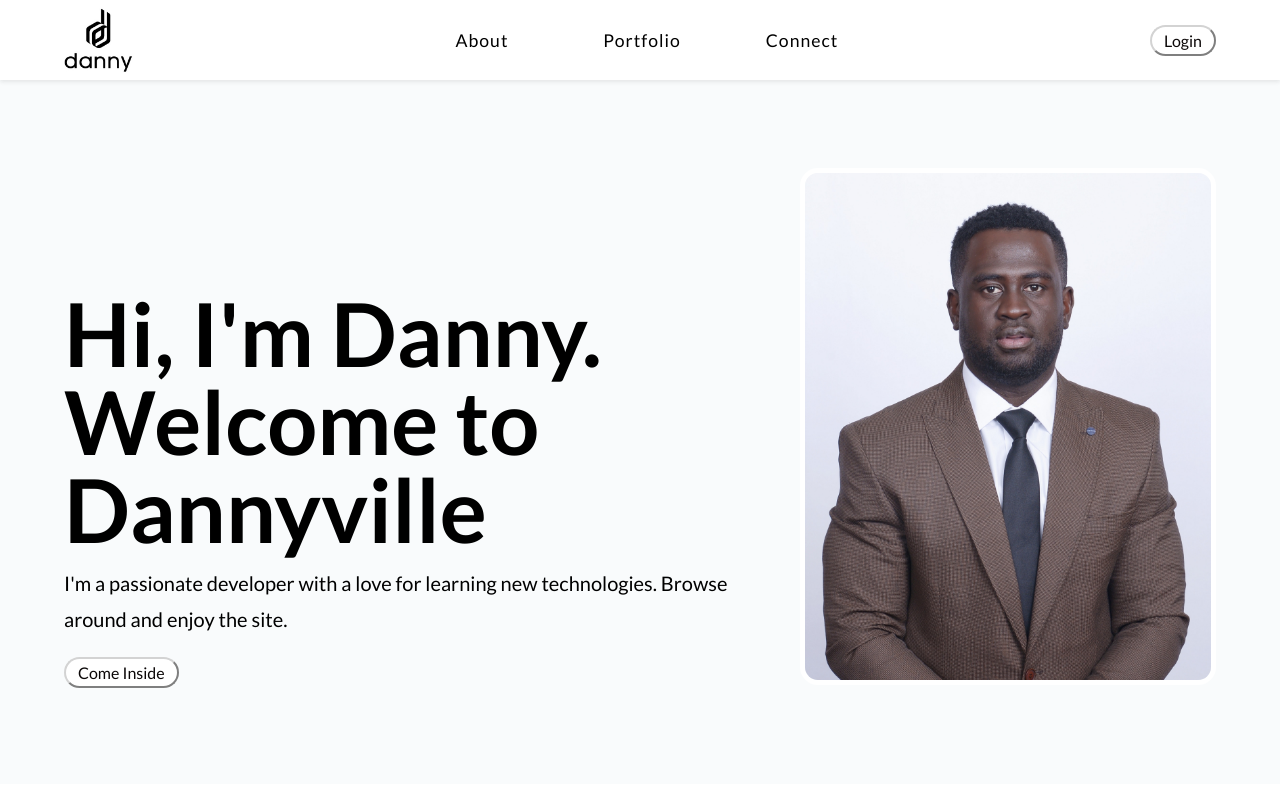
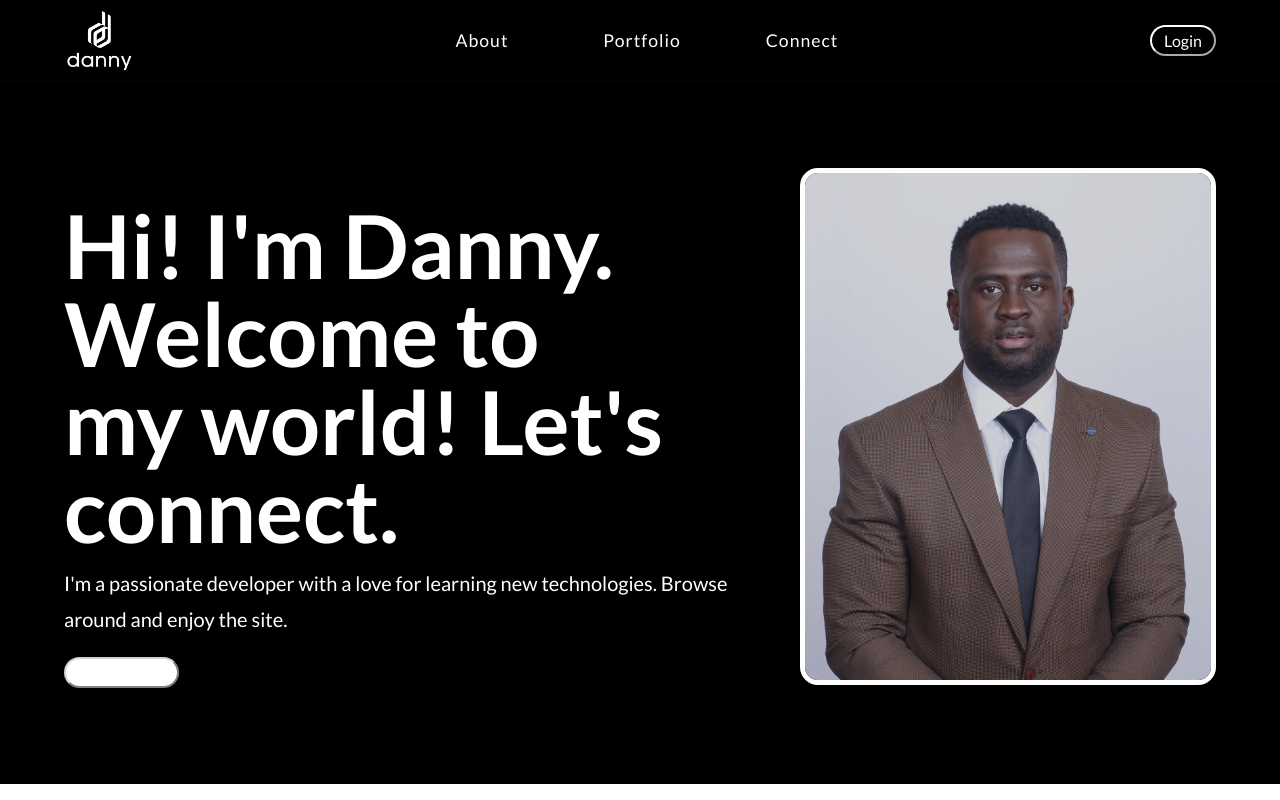
Before and after one commit to Danielamoateng1989/personalwebsite, a React (Create React App) app: page / in a window 1280 px wide. Built offline with nearby package versions, Linux system fonts and the light colour scheme.

Commit message:
Changed hero color to white

```diff
--- a/src/Hero.js
+++ b/src/Hero.js
@@ -9,11 +9,13 @@ const Hero = () => {
       <div className='hero-center'>
         <article className='hero-info'>
           <h1>
-            Hi, I'm Danny.<br />
-            Welcome to Dannyville
+            Hi! I'm Danny.<br />
+            Welcome to <br />
+            my world!
+            Let's connect.
 
           </h1>
-          <p>
+          <p style={{"font-family": 'Lato' }}>
             I'm a passionate developer with a love for learning new technologies. Browse around and enjoy the site.
           </p>
           <button className='btn'>Come Inside</button>
--- a/src/Navbar.js
+++ b/src/Navbar.js
@@ -46,7 +46,7 @@ const Navbar = () => {
             </button>
           </li>
         </ul>
-        <button className='login-btn signin-btn'>Login</button>
+        <button className='login-btn'>Login</button>
       </div>
     </nav>
   );
--- a/src/index.css
+++ b/src/index.css
@@ -28,6 +28,7 @@ h4 {
 }
 h1 {
   font-size: 3rem;
+  color:#ffffff
 }
 h2 {
   font-size: 2rem;
@@ -40,7 +41,9 @@ h4 {
 }
 p {
   margin-bottom: 1.25rem;
-  color: var(--clr-grey-5);
+  color: white;
+
+
 }
 @media screen and (min-width: 800px) {
   h1 {
@@ -90,7 +93,7 @@ Stripe Styles
   display: flex;
   align-items: center;
   justify-content: center;
-  background-color: #ffffff;
+  background-color: #000000;
   position: relative;
   z-index: 1;
   box-shadow: 0 2px 4px 0 rgba(48, 48, 48, 0.1);
@@ -110,11 +113,11 @@ Stripe Styles
   font-size: 1rem;
   padding: 0.25rem 0.75rem;
   border-radius: 20px;
-  border-color: lightgray;
-  color: rgb(11, 7, 7);
-  background-color: #ffffff;
+  border-color: rgb(255, 255, 255);
+  color: rgb(255, 255, 255);
+  background: transparent;
   cursor: pointer;
-  transition: var(--transition);
+
 }
 .btn:hover {
   background: var(--clr-grey-5);
@@ -132,7 +135,7 @@ Stripe Styles
   height: 65%;
   top: 0;
   left: 0;
-  background-color: rgb(249, 251, 252);
+  background-color: rgb(0, 0, 0);
   background-size: cover;
   background-repeat: no-repeat;
   z-index: -1;
@@ -180,6 +183,7 @@ Stripe Styles
   }
   .nav-links {
     display: block;
+    color: #fff;
 
     justify-self: center;
     display: grid;
@@ -199,7 +203,7 @@ Stripe Styles
     background: transparent;
     border-color: transparent;
     font-size: 1.1rem;
-    color: black;
+    color: rgb(255, 255, 255);
     text-transform: capitalize;
     letter-spacing: 1px;
     width: 10rem;
@@ -335,9 +339,10 @@ Stripe Styles
 
 /* This is the submenu background */
 .submenu {
-  background: #EDEDED;
+  background: #fcfcfc;
   box-shadow: var(--dark-shadow);
   position: absolute;
+  color: rgb(0, 0, 0);
   top: 4rem;
   left: 50%;
   transform: translateX(-50%);
@@ -400,7 +405,7 @@ Stripe Styles
   padding: 0.25rem 0.75rem;
   border-radius: 20px;
   border-color: lightgray;
-  color: rgb(11, 7, 7);
+  color: rgb(255, 255, 255);
   background-color: #ffffff;
   cursor: pointer;
 
```
Also changed, not shown: src/images/Danielslogo.jpg, src/images/backgroundImage.jpg.
